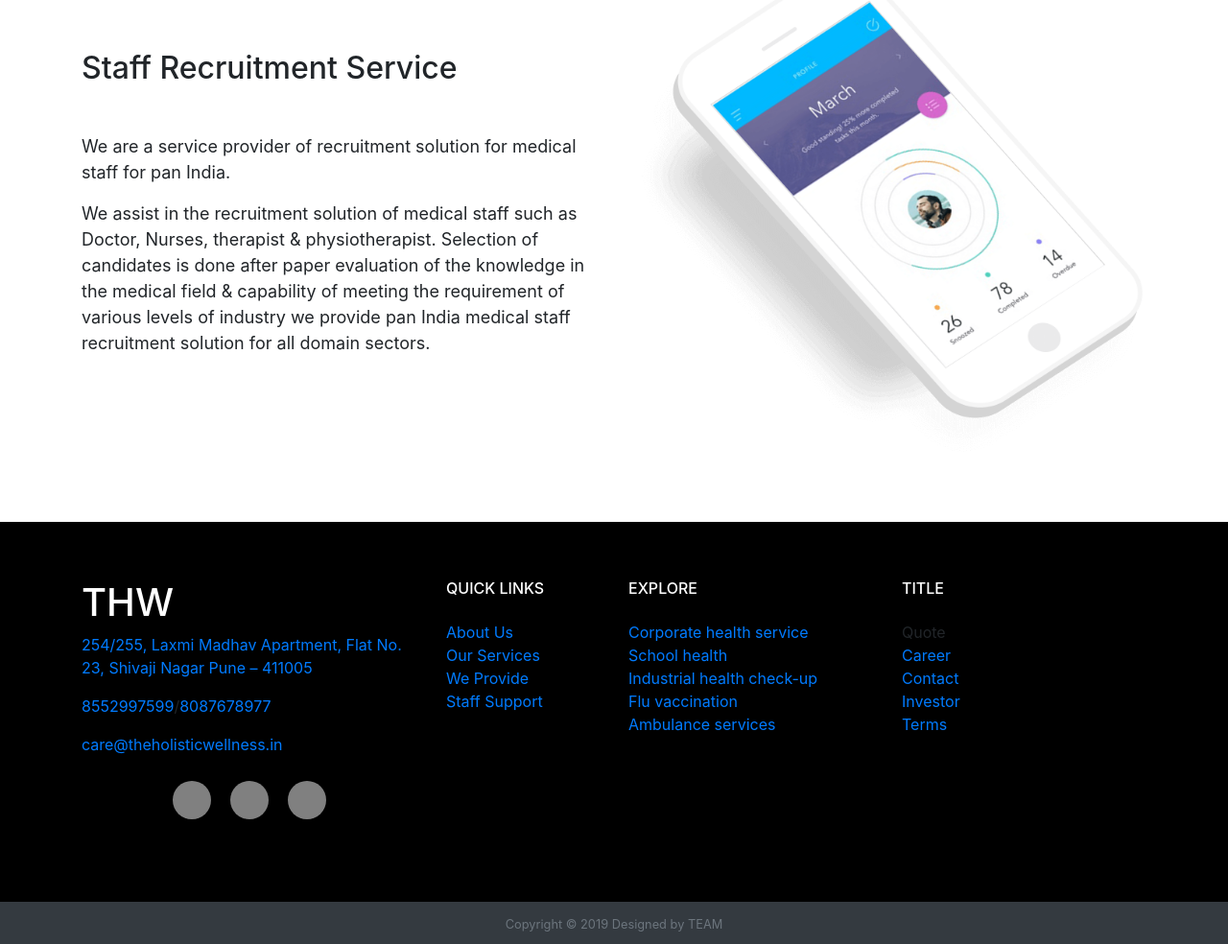
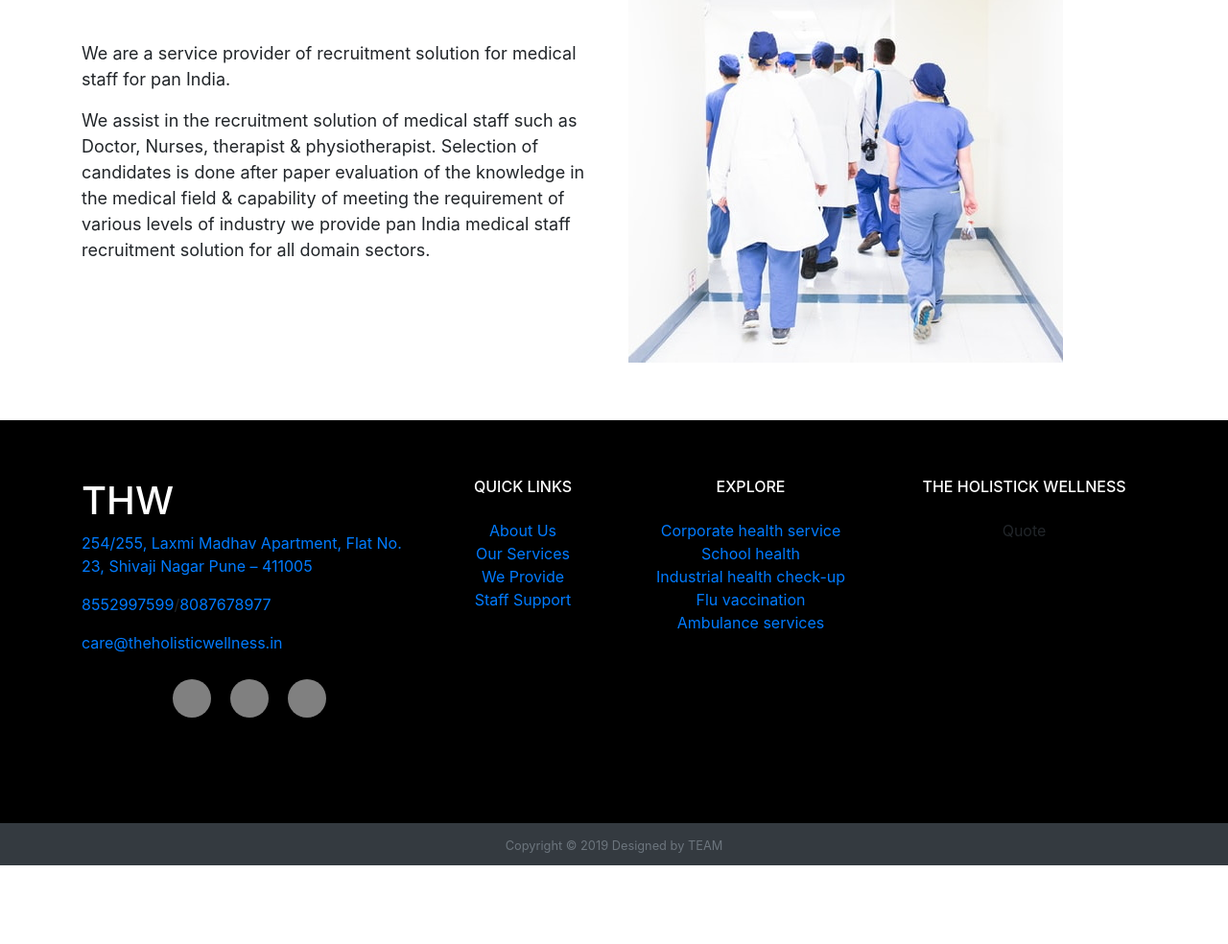
Before and after one commit to vishalsankpal/the-hollistic-wellness, a plain HTML site: page index.html in a window 1280 px wide. Shown: the part 2299-3283 px from the top of the page at 96% size. After the commit the page ends 3201 px from the top, so only its background shows below. Drawn offline with nearby package versions, Linux system fonts and the light colour scheme.

Commit message:
footer fixed

```diff
--- a/index.html
+++ b/index.html
@@ -143,7 +143,7 @@
                     <div class="row">
                         <div class="col-lg-6 justify-content-center">
                             <div class="img-content">
-                                <img src="./images/productivity1.jfif" class="img-fluid" alt="" srcset="">
+                                <img src="./images/about.jpg" class="img-fluid" alt="" srcset="">
                             </div>
                         </div>
                         <div class="col-lg-6 align-self-center">
@@ -191,7 +191,7 @@
                                     SCHOOL HEALTH</a>
                                 <a class="nav-link" id="v-pills-messages-tab" data-toggle="pill"
                                     href="#v-pills-messages" role="tab" aria-controls="v-pills-messages"
-                                    aria-selected="false"><span>03</span>INDUSTRIAL HEALTH CHECK UP</a>
+                                    aria-selected="false"><span>03</span> INDUSTRIAL HEALTH CHECK UP</a>
                                 <a class="nav-link" id="v-pills-settings-tab" data-toggle="pill"
                                     href="#v-pills-settings" role="tab" aria-controls="v-pills-settings"
                                     aria-selected="false"><span>04</span> FLU VACCINATION</a>
@@ -303,7 +303,7 @@
                     <div class="row column-reverse">
                         <div class="col-lg-6 justify-content-center order-1 order-lg-2">
                             <div class="img-content">
-                                <img src="./images/productivity2.jfif" class="img-fluid" alt="" srcset="">
+                                <img src="./images/staff.jpg" class="img-fluid" alt="" srcset="">
                             </div>
                         </div>
                         <div class="col-lg-6 align-self-center order-1 order-lg-1">
@@ -610,7 +610,7 @@
             <div class="mega-footer ">
                 <div class="container">
                     <div class="row">
-                        <div class="col-lg-4 col-md-12 text-center text-lg-left align-self-center">
+                        <div class="col-lg-4 col-md-12 text-center text-lg-left align-self-center mb-4">
                             <!-- <img src="./images/small-footer-logo.png" class="img-fluid mb-3" alt="" srcset=""> -->
                             <h1 class="text-white">THW</h1>
                             <ul class="list-inline">
@@ -649,7 +649,7 @@
                                 </li>
                             </ul>
                         </div>
-                        <div class="col-lg-2 col-md-3 col-sm-6">
+                        <div class="col-lg-2 col-md-3 col-sm-12 text-center mb-4">
                             <h6 class="text-uppercase text-white mb-4"> Quick Links</h6>
                             <ul class="list-inline">
                                 <li>
@@ -666,7 +666,7 @@
                                 </li>
                             </ul>
                         </div>
-                        <div class="col-lg-3 col-md-3 col-sm-6">
+                        <div class="col-lg-3 col-md-3 col-sm-12 text-center mb-4">
                             <h6 class="text-uppercase text-white mb-4"> Explore</h6>
                             <ul class="list-inline">
                                 <li>
@@ -686,41 +686,11 @@
                                 </li>
                             </ul>
                         </div>
-                        <div class="col-lg-3 col-md-3 col-sm-6">
-                            <h6 class="text-uppercase text-white mb-4"> Title</h6>
+                        <div class="col-lg-3 col-md-3 col-sm-12 text-center mb-4">
+                            <h6 class="text-uppercase text-white mb-4"> The Holistick Wellness</h6>
                             Quote
-                            <ul class="list-inline">
-                                <li>
-                                    <a href="">Career</a>
-                                </li>
-                                <li>
-                                    <a href="">Contact</a>
-                                </li>
-                                <li>
-                                    <a href="">Investor</a>
-                                </li>
-                                <li>
-                                    <a href="">Terms</a>
-                                </li>
-                            </ul>
+
                         </div>
-                        <!-- <div class="col-lg-2 col-md-3 col-sm-6">
-                            <h6 class="text-uppercase text-white mb-4"> COMPANY</h6>
-                            <ul class="list-inline">
-                                <li>
-                                    <a href="">About</a>
-                                </li>
-                                <li>
-                                    <a href="">Contact</a>
-                                </li>
-                                <li>
-                                    <a href="">Team</a>
-                                </li>
-                                <li>
-                                    <a href="">Privacy Policy</a>
-                                </li>
-                            </ul>
-                        </div> -->
                     </div>
                 </div>
             </div>
```
